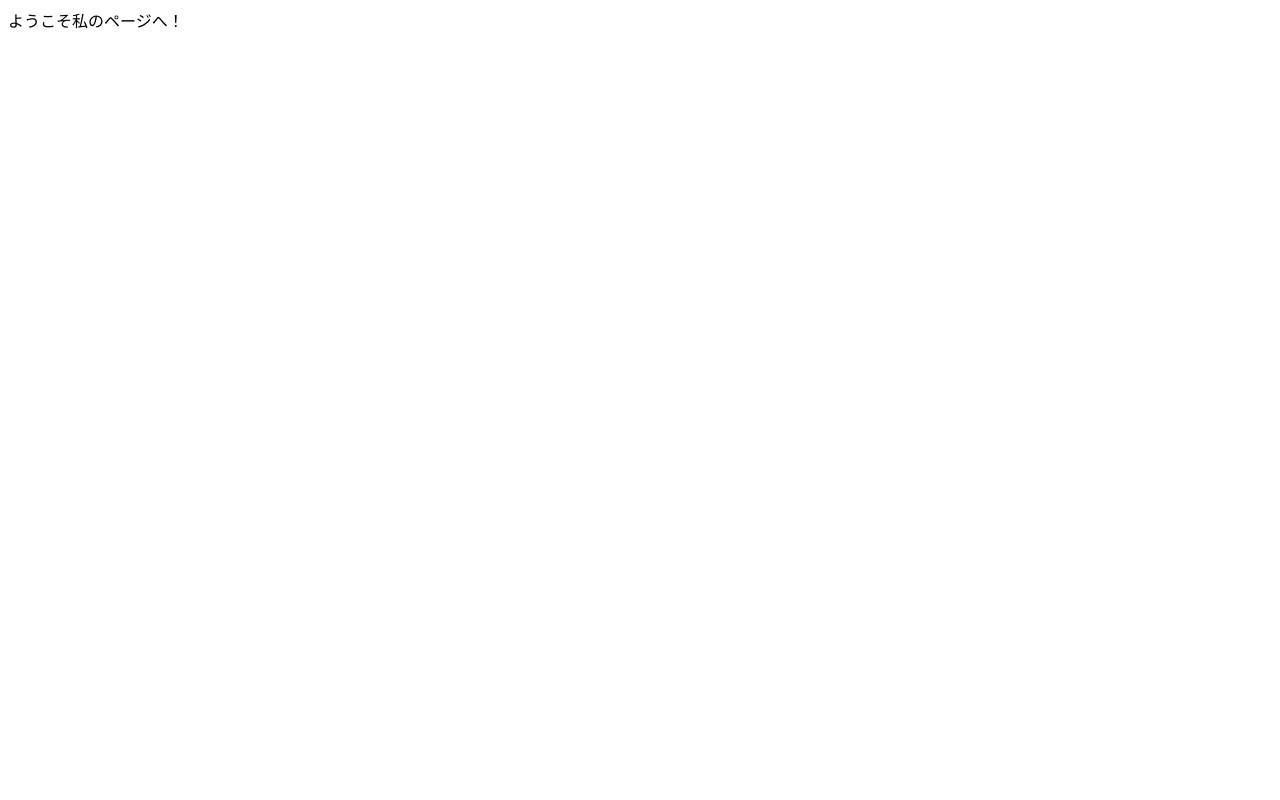
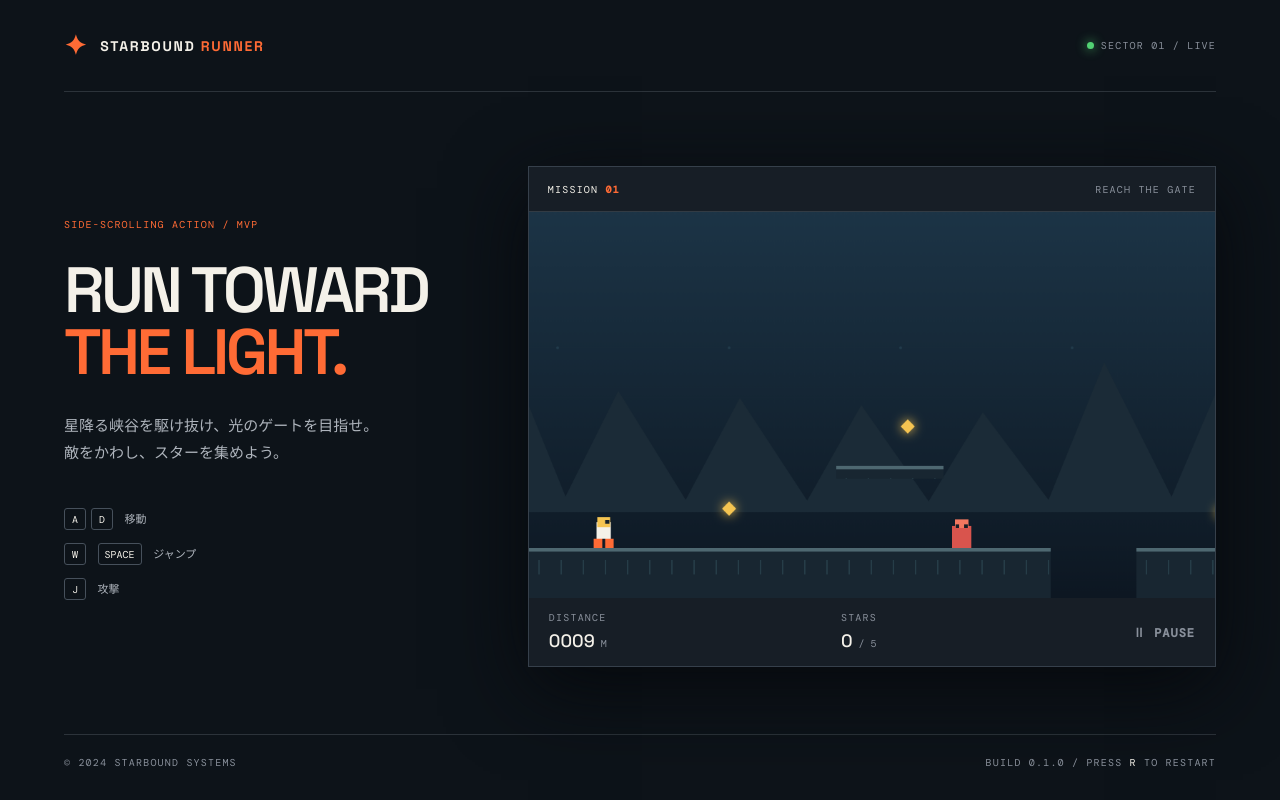
Before and after one commit to suga-git-03/my-first-app2, a plain HTML site: page index.html in a window 1280 px wide. Drawn offline with nearby package versions, Linux system fonts and the light colour scheme.

Commit message:
ゲームの初版

```diff
--- a/index.html
+++ b/index.html
@@ -1,11 +1,59 @@
-<!DOCTYPE html>
-<html lang="en">
+<!doctype html>
+<html lang="ja">
 <head>
-    <meta charset="UTF-8">
-    <meta name="viewport" content="width=device-width, initial-scale=1.0">
-    <title>Document</title>
+  <meta charset="UTF-8">
+  <meta name="viewport" content="width=device-width, initial-scale=1.0">
+  <title>STARBOUND RUNNER</title>
+  <link rel="stylesheet" href="style.css">
 </head>
 <body>
-    ようこそ私のページへ！
+  <main class="game-shell">
+    <header class="topbar">
+      <a class="brand" href="#" aria-label="STARBOUND RUNNER home">
+        <span class="brand-mark">✦</span>
+        <span>STARBOUND <b>RUNNER</b></span>
+      </a>
+      <div class="status-chip"><span class="status-dot"></span>SECTOR 01 / LIVE</div>
+    </header>
+
+    <section class="hero">
+      <div class="intro">
+        <p class="eyebrow">SIDE-SCROLLING ACTION / MVP</p>
+        <h1>RUN TOWARD<br><em>THE LIGHT.</em></h1>
+        <p class="lead">星降る峡谷を駆け抜け、光のゲートを目指せ。<br>敵をかわし、スターを集めよう。</p>
+        <div class="controls" aria-label="操作方法">
+          <span><kbd>A</kbd><kbd>D</kbd> 移動</span>
+          <span><kbd>W</kbd> <kbd>SPACE</kbd> ジャンプ</span>
+          <span><kbd>J</kbd> 攻撃</span>
+        </div>
+      </div>
+
+      <div class="game-card">
+        <div class="game-header">
+          <span class="game-label">MISSION <b>01</b></span>
+          <span id="mission-status">REACH THE GATE</span>
+        </div>
+        <div class="canvas-wrap">
+          <canvas id="game" width="960" height="540" aria-label="STARBOUND RUNNER game"></canvas>
+          <div id="game-message" class="game-message hidden">
+            <p class="message-kicker">MISSION COMPLETE</p>
+            <h2>LIGHT FOUND.</h2>
+            <button id="restart-button" type="button">REPLAY <span>↗</span></button>
+          </div>
+        </div>
+        <div class="game-footer">
+          <div><span class="footer-label">DISTANCE</span><strong id="distance">0000</strong><small> M</small></div>
+          <div><span class="footer-label">STARS</span><strong id="stars">0</strong><small> / 5</small></div>
+          <button id="pause-button" class="pause-button" type="button">Ⅱ PAUSE</button>
+        </div>
+      </div>
+    </section>
+
+    <footer class="page-footer">
+      <span>© 2024 STARBOUND SYSTEMS</span>
+      <span>BUILD 0.1.0 / PRESS <b>R</b> TO RESTART</span>
+    </footer>
+  </main>
+  <script src="script.js"></script>
 </body>
 </html>
--- /dev/null
+++ b/script.js
@@ -0,0 +1,153 @@
+const canvas = document.querySelector("#game");
+const ctx = canvas.getContext("2d");
+const distanceEl = document.querySelector("#distance");
+const starsEl = document.querySelector("#stars");
+const messageEl = document.querySelector("#game-message");
+const missionStatus = document.querySelector("#mission-status");
+const pauseButton = document.querySelector("#pause-button");
+const restartButton = document.querySelector("#restart-button");
+
+const W = canvas.width;
+const H = canvas.height;
+const keys = {};
+const world = { width: 3600, camera: 0, stars: [], enemies: [], platforms: [] };
+let player, state, lastTime = 0, animationId;
+
+function resetGame() {
+  player = { x: 90, y: 390, w: 29, h: 43, vx: 0, vy: 0, grounded: false, facing: 1, attack: 0, invincible: 0 };
+  state = { running: true, paused: false, won: false, stars: 0, distance: 0 };
+  world.camera = 0;
+  world.platforms = [
+    { x: 0, y: 470, w: 730, h: 70 }, { x: 850, y: 470, w: 590, h: 70 },
+    { x: 1540, y: 405, w: 380, h: 135 }, { x: 2020, y: 470, w: 700, h: 70 },
+    { x: 2830, y: 430, w: 770, h: 110 }, { x: 430, y: 355, w: 150, h: 18 },
+    { x: 1060, y: 345, w: 155, h: 18 }, { x: 2230, y: 350, w: 160, h: 18 }
+  ];
+  world.stars = [
+    { x: 280, y: 415, got: false }, { x: 530, y: 300, got: false },
+    { x: 970, y: 420, got: false }, { x: 1140, y: 290, got: false }, { x: 1770, y: 355, got: false }
+  ];
+  world.enemies = [
+    { x: 610, y: 430, w: 27, h: 40, min: 580, max: 700, dir: 1, alive: true },
+    { x: 1210, y: 430, w: 27, h: 40, min: 920, max: 1360, dir: -1, alive: true },
+    { x: 2320, y: 430, w: 27, h: 40, min: 2050, max: 2600, dir: 1, alive: true },
+    { x: 3100, y: 390, w: 27, h: 40, min: 2900, max: 3450, dir: -1, alive: true }
+  ];
+  pauseButton.textContent = "Ⅱ PAUSE";
+  messageEl.classList.add("hidden");
+  missionStatus.textContent = "REACH THE GATE";
+  updateHud();
+}
+
+function jump() {
+  if (state.running && !state.paused && player.grounded) { player.vy = -650; player.grounded = false; }
+}
+function attack() { if (state.running && !state.paused) player.attack = .22; }
+function onKeyDown(event) {
+  keys[event.key.toLowerCase()] = true;
+  if ([" ", "arrowup", "arrowleft", "arrowright"].includes(event.key.toLowerCase())) event.preventDefault();
+  if (event.repeat) return;
+  if (event.key.toLowerCase() === " " || event.key.toLowerCase() === "w" || event.key === "ArrowUp") jump();
+  if (event.key.toLowerCase() === "j" || event.key === "Enter") attack();
+  if (event.key.toLowerCase() === "p") togglePause();
+  if (event.key.toLowerCase() === "r") resetGame();
+}
+window.addEventListener("keydown", onKeyDown);
+window.addEventListener("keyup", event => { keys[event.key.toLowerCase()] = false; });
+pauseButton.addEventListener("click", togglePause);
+restartButton.addEventListener("click", resetGame);
+
+function togglePause() {
+  if (!state.won) { state.paused = !state.paused; pauseButton.textContent = state.paused ? "▶ PLAY" : "Ⅱ PAUSE"; }
+}
+function intersects(a, b) {
+  return a.x < b.x + b.w && a.x + a.w > b.x && a.y < b.y + b.h && a.y + a.h > b.y;
+}
+function update(dt) {
+  if (!state.running || state.paused) return;
+  const left = keys.a || keys.arrowleft, right = keys.d || keys.arrowright;
+  player.vx = (right ? 230 : 0) - (left ? 230 : 0);
+  if (player.vx) player.facing = player.vx > 0 ? 1 : -1;
+  player.vy += 1550 * dt;
+  const previousBottom = player.y + player.h;
+  player.x = Math.max(0, Math.min(world.width - player.w, player.x + player.vx * dt));
+  player.y += player.vy * dt;
+  player.grounded = false;
+  for (const platform of world.platforms) {
+    if (player.x + player.w > platform.x && player.x < platform.x + platform.w &&
+      previousBottom <= platform.y && player.y + player.h >= platform.y && player.vy >= 0) {
+      player.y = platform.y - player.h; player.vy = 0; player.grounded = true;
+    }
+  }
+  player.attack = Math.max(0, player.attack - dt);
+  player.invincible = Math.max(0, player.invincible - dt);
+  for (const enemy of world.enemies) {
+    if (!enemy.alive) continue;
+    enemy.x += enemy.dir * 45 * dt;
+    if (enemy.x < enemy.min || enemy.x > enemy.max) enemy.dir *= -1;
+    const hitbox = { x: player.x + (player.facing > 0 ? player.w : -38), y: player.y + 8, w: 38, h: 25 };
+    if (player.attack > 0 && intersects(hitbox, enemy)) enemy.alive = false;
+    if (player.invincible <= 0 && intersects(player, enemy)) {
+      player.x = Math.max(0, player.x - 80); player.vy = -300; player.invincible = 1.1;
+    }
+  }
+  for (const star of world.stars) {
+    if (!star.got && intersects(player, { x: star.x - 12, y: star.y - 12, w: 24, h: 24 })) { star.got = true; state.stars++; }
+  }
+  if (player.y > H + 80) { player.x = Math.max(0, player.x - 180); player.y = 300; player.vy = 0; }
+  state.distance = Math.max(state.distance, Math.floor(player.x / 10));
+  world.camera += (Math.max(0, Math.min(world.width - W, player.x - W * .35)) - world.camera) * 7 * dt;
+  if (player.x > 3400) {
+    state.won = true; missionStatus.textContent = "MISSION COMPLETE"; messageEl.classList.remove("hidden");
+  }
+  updateHud();
+}
+function updateHud() { distanceEl.textContent = String(state.distance).padStart(4, "0"); starsEl.textContent = state.stars; }
+
+function draw() {
+  ctx.clearRect(0, 0, W, H);
+  const sky = ctx.createLinearGradient(0, 0, 0, H); sky.addColorStop(0, "#1c3446"); sky.addColorStop(1, "#0d1722");
+  ctx.fillStyle = sky; ctx.fillRect(0, 0, W, H);
+  drawBackground();
+  ctx.save(); ctx.translate(-world.camera, 0);
+  for (const platform of world.platforms) drawPlatform(platform);
+  for (const star of world.stars) if (!star.got) drawStar(star.x, star.y);
+  for (const enemy of world.enemies) if (enemy.alive) drawEnemy(enemy);
+  drawGate(); drawPlayer();
+  ctx.restore();
+  if (state.paused && !state.won) { ctx.fillStyle = "#0d1722aa"; ctx.fillRect(0, 0, W, H); ctx.fillStyle = "#f4f1e9"; ctx.font = "500 22px 'DM Mono'"; ctx.textAlign = "center"; ctx.fillText("PAUSED", W / 2, H / 2); }
+}
+function drawBackground() {
+  ctx.save(); ctx.translate(-world.camera * .18, 0); ctx.fillStyle = "#1b2b37"; ctx.beginPath();
+  for (let x = -300; x < world.width + 500; x += 170) { ctx.lineTo(x, 420); ctx.lineTo(x + 85, 210 + (x % 80)); ctx.lineTo(x + 190, 420); } ctx.fill(); ctx.restore();
+  ctx.save(); ctx.translate(-world.camera * .4, 0); ctx.fillStyle = "#223b4b";
+  for (let x = -200; x < world.width + 400; x += 240) { ctx.beginPath(); ctx.arc(x, 155 + (x % 3) * 35, 2, 0, Math.PI * 2); ctx.fill(); } ctx.restore();
+}
+function drawPlatform(p) {
+  ctx.fillStyle = "#182631"; ctx.fillRect(p.x, p.y, p.w, p.h);
+  ctx.fillStyle = "#4e6871"; ctx.fillRect(p.x, p.y, p.w, 5);
+  ctx.fillStyle = "#263d48"; for (let x = p.x + 13; x < p.x + p.w; x += 31) ctx.fillRect(x, p.y + 17, 2, Math.min(20, p.h - 17));
+}
+function drawStar(x, y) {
+  ctx.save(); ctx.translate(x, y); ctx.rotate(Math.PI / 4); ctx.fillStyle = "#f5c451"; ctx.shadowColor = "#f5c451"; ctx.shadowBlur = 15; ctx.fillRect(-7, -7, 14, 14); ctx.restore();
+}
+function drawEnemy(e) {
+  ctx.fillStyle = "#d9544d"; ctx.fillRect(e.x, e.y + 9, e.w, e.h - 9); ctx.fillStyle = "#f2775f"; ctx.fillRect(e.x + 4, e.y, e.w - 8, 12);
+  ctx.fillStyle = "#171e26"; ctx.fillRect(e.x + 5, e.y + 7, 5, 5); ctx.fillRect(e.x + 17, e.y + 7, 5, 5);
+}
+function drawGate() {
+  const x = 3450; ctx.strokeStyle = "#f5c451"; ctx.lineWidth = 8; ctx.shadowColor = "#f5c451"; ctx.shadowBlur = 22; ctx.strokeRect(x, 285, 85, 185); ctx.shadowBlur = 0;
+  ctx.fillStyle = "#f5c451"; ctx.font = "10px 'DM Mono'"; ctx.fillText("EXIT", x + 25, 270);
+}
+function drawPlayer() {
+  if (player.invincible > 0 && Math.floor(player.invincible * 14) % 2 === 0) return;
+  ctx.save(); ctx.translate(player.x + player.w / 2, player.y);
+  ctx.fillStyle = "#f4f1e9"; ctx.fillRect(-10, 7, 20, 23); ctx.fillStyle = "#ff6b35"; ctx.fillRect(-14, 30, 12, 13); ctx.fillRect(2, 30, 12, 13);
+  ctx.fillStyle = "#f5c451"; ctx.fillRect(-9, 0, 18, 14); ctx.fillStyle = "#15212b"; ctx.fillRect(player.facing * 2, 4, 6, 5);
+  if (player.attack > 0) { ctx.fillStyle = "#f5c451"; ctx.fillRect(player.facing * 17, 10, player.facing * 30, 5); }
+  ctx.restore();
+}
+function frame(timestamp) {
+  const dt = Math.min((timestamp - lastTime) / 1000 || 0, .033); lastTime = timestamp; update(dt); draw(); animationId = requestAnimationFrame(frame);
+}
+resetGame(); animationId = requestAnimationFrame(frame);
--- /dev/null
+++ b/style.css
@@ -0,0 +1,77 @@
+@import url('https://fonts.googleapis.com/css2?family=DM+Mono:wght@400;500&family=Space+Grotesk:wght@400;500;600;700&display=swap');
+
+:root {
+  --ink: #f4f1e9;
+  --muted: #89909b;
+  --line: #2c333a;
+  --orange: #ff6b35;
+  --yellow: #f5c451;
+  --navy: #111820;
+  --panel: #171e26;
+}
+
+* { box-sizing: border-box; }
+body {
+  margin: 0;
+  color: var(--ink);
+  background: #0d1319;
+  font-family: "Space Grotesk", sans-serif;
+  min-width: 320px;
+}
+.game-shell { max-width: 1440px; margin: 0 auto; padding: 0 5vw; }
+.topbar, .page-footer { display: flex; align-items: center; justify-content: space-between; }
+.topbar { height: 92px; border-bottom: 1px solid var(--line); }
+.brand { color: var(--ink); display: flex; align-items: center; gap: 12px; font-size: 14px; font-weight: 700; letter-spacing: .12em; text-decoration: none; }
+.brand b { color: var(--orange); font-weight: 700; }
+.brand-mark { color: var(--orange); font-size: 27px; }
+.status-chip, .eyebrow, .game-label, .game-header > span:last-child, .footer-label, .page-footer {
+  color: var(--muted); font-family: "DM Mono", monospace; font-size: 10px; letter-spacing: .12em;
+}
+.status-dot { display: inline-block; width: 7px; height: 7px; margin-right: 7px; border-radius: 50%; background: #52d273; box-shadow: 0 0 11px #52d273; }
+.hero { display: grid; grid-template-columns: .72fr 1.28fr; gap: clamp(30px, 6vw, 98px); align-items: center; min-height: calc(100vh - 158px); padding: 65px 0 58px; }
+.intro { padding-bottom: 15px; }
+.eyebrow { color: var(--orange); margin: 0 0 28px; }
+h1 { margin: 0; font-size: clamp(43px, 5vw, 76px); line-height: .97; letter-spacing: -.055em; font-weight: 600; }
+h1 em { color: var(--orange); font-style: normal; }
+.lead { color: #aeb4bc; font-size: 15px; line-height: 1.8; margin: 29px 0 42px; }
+.controls { display: flex; flex-direction: column; gap: 13px; color: #aeb4bc; font: 11px "DM Mono", monospace; }
+kbd { display: inline-flex; min-width: 22px; height: 22px; align-items: center; justify-content: center; margin-right: 5px; padding: 0 6px; border: 1px solid #46505b; border-radius: 3px; color: var(--ink); font: 10px "DM Mono", monospace; }
+.game-card { overflow: hidden; border: 1px solid #36404b; background: var(--panel); box-shadow: 0 22px 75px #06090d; }
+.game-header, .game-footer { display: flex; align-items: center; justify-content: space-between; }
+.game-header { height: 45px; padding: 0 19px; border-bottom: 1px solid #323b44; }
+.game-label { color: var(--ink); }
+.game-label b { color: var(--orange); }
+.canvas-wrap { position: relative; background: #17232f; }
+canvas { display: block; width: 100%; height: auto; image-rendering: auto; }
+.game-message { position: absolute; inset: 0; display: flex; flex-direction: column; align-items: center; justify-content: center; background: #101923dd; text-align: center; }
+.game-message.hidden { display: none; }
+.message-kicker { color: var(--orange); font: 11px "DM Mono", monospace; letter-spacing: .2em; }
+.game-message h2 { margin: 6px 0 23px; font-size: clamp(30px, 4vw, 52px); letter-spacing: -.04em; }
+button { border: 0; cursor: pointer; font: 600 12px "DM Mono", monospace; letter-spacing: .08em; }
+.game-message button { padding: 13px 21px; color: var(--navy); background: var(--orange); }
+.game-message button span { padding-left: 20px; font-size: 17px; }
+.game-footer { height: 68px; padding: 0 20px; }
+.game-footer > div { min-width: 100px; }
+.footer-label { display: block; margin-bottom: 5px; }
+.game-footer strong { font-size: 18px; font-weight: 500; }
+.game-footer small { color: var(--muted); font: 10px "DM Mono", monospace; }
+.pause-button { padding: 10px 0; color: var(--muted); background: transparent; }
+.pause-button:hover { color: var(--ink); }
+.page-footer { padding: 0 0 24px; border-top: 1px solid var(--line); padding-top: 21px; }
+.page-footer b { color: var(--ink); font-weight: 400; }
+@media (max-width: 850px) {
+  .hero { grid-template-columns: 1fr; gap: 45px; padding-top: 48px; }
+  .intro { max-width: 550px; }
+}
+@media (max-width: 520px) {
+  .game-shell { padding: 0 18px; }
+  .topbar { height: 70px; }
+  .status-chip { display: none; }
+  .hero { min-height: auto; padding: 48px 0 42px; }
+  h1 { font-size: 48px; }
+  .lead { margin: 23px 0 30px; }
+  .controls { gap: 9px; }
+  .game-header { padding: 0 12px; }
+  .game-footer { padding: 0 12px; }
+  .page-footer { font-size: 8px; }
+}
```
